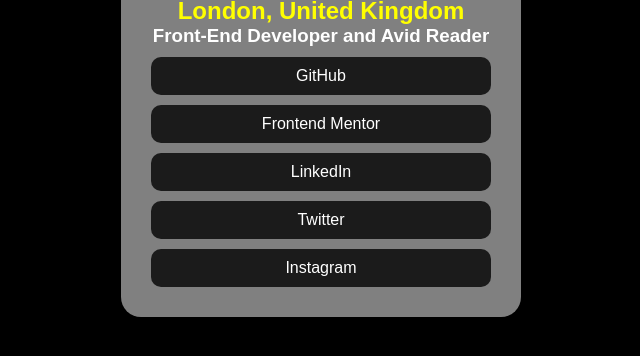
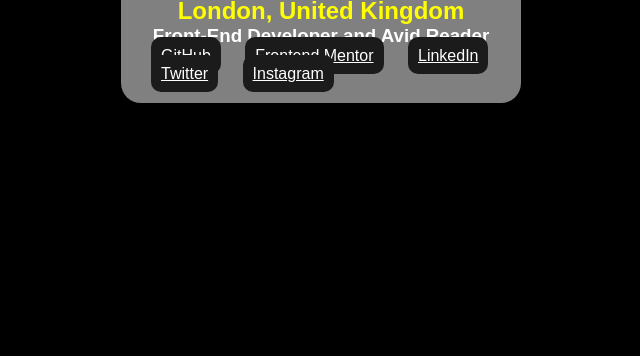
Before and after one commit to MiguelAngelTG7/Prueba, a plain HTML site: page index.html in a window 1280 px wide. Shown: the part 310-666 px from the top of the page, without its empty margins (319-959 px from the left). Drawn offline with Linux system fonts and the light colour scheme.

Commit message:
index.html

```diff
--- a/index.html
+++ b/index.html
@@ -30,11 +30,11 @@
        </div>
 
         <div>
-            <div class="button">GitHub</div>
-            <div class="button">Frontend Mentor</div>
-            <div class="button">LinkedIn</div>
-            <div class="button">Twitter</div>
-            <div class="button">Instagram</div>
+            <a class="button" href="https://www.mozilla.org/es-ES/">GitHub</a>
+            <a class="button" href="https://www.mozilla.org/es-ES/">Frontend Mentor</a>
+            <a class="button" href="https://www.mozilla.org/es-ES/">LinkedIn</a>
+            <a class="button" href="https://www.mozilla.org/es-ES/">Twitter</a>
+            <a class="button" href="https://www.mozilla.org/es-ES/">Instagram</a>
 
         </div>
 
```
